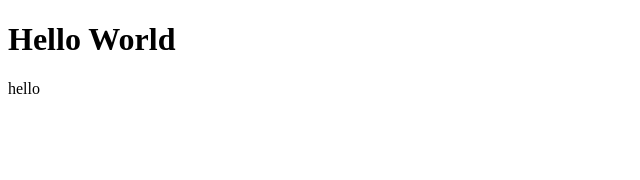
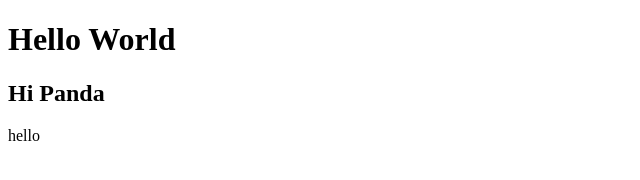
Before and after one commit to m-panda-f/Codebusters, a plain HTML site: page index.html in a window 1280 px wide. Shown: the whole page, without its empty margins (0-640 px from the left). Drawn offline with Linux system fonts and the light colour scheme.

Commit message:
Update index.html

```diff
--- a/index.html
+++ b/index.html
@@ -7,6 +7,7 @@
 </head>
 <body>
     <h1>Hello World</h1>
+    <h2>Hi Panda</h2>
     <p>hello</p>
 </body>
 </html>
```
